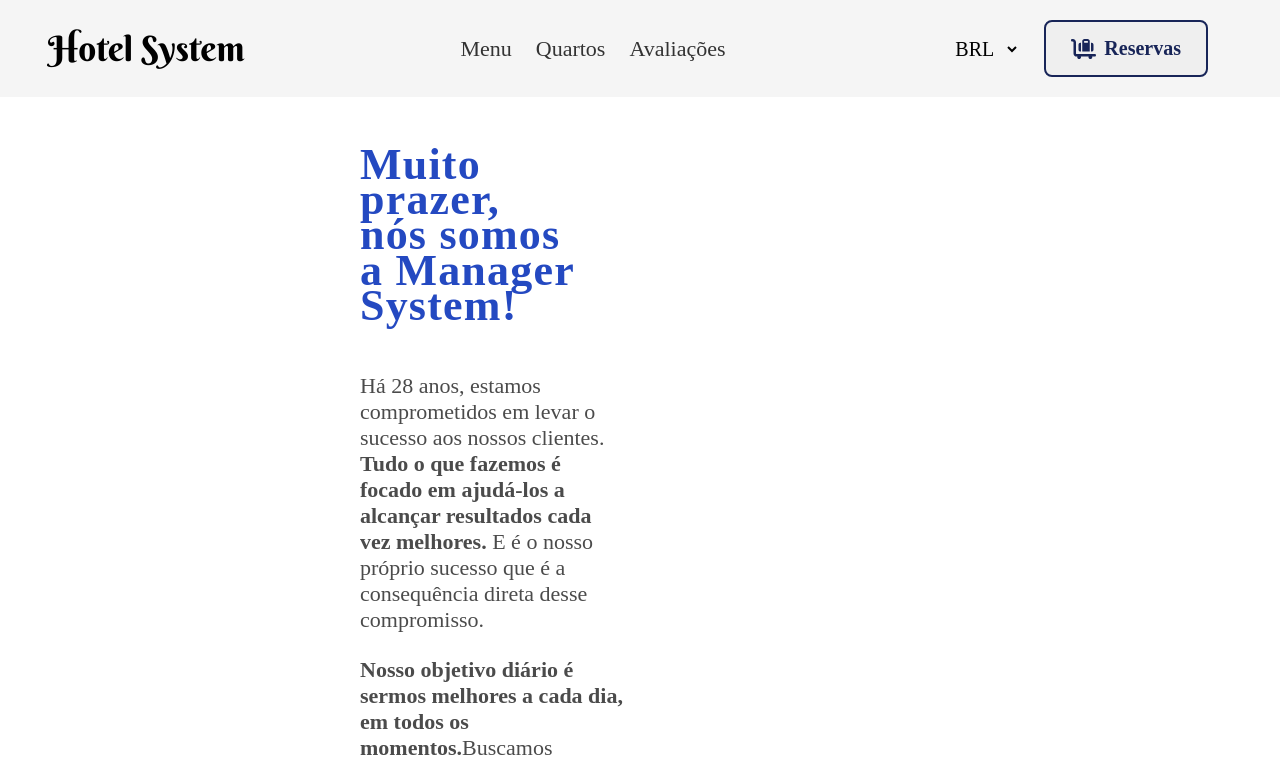
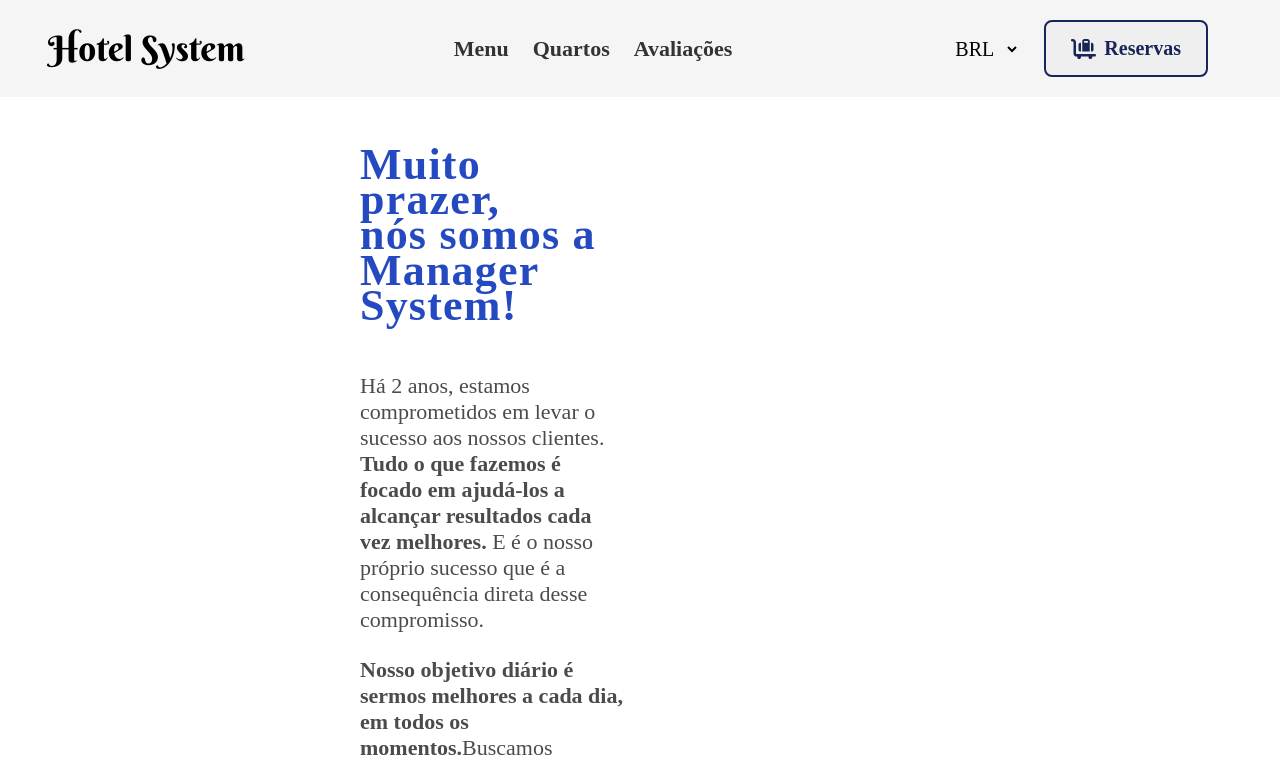
Before and after one commit to WilliamNunes905/Hotel-Management-System, a React (Vite) app: page /ourHistory in a window 1280 px wide. Shown: the top 765 px of the page. Built offline with nearby package versions, Linux system fonts and the light colour scheme.

Commit message:
🔨refactor: Refactoring scss and adjusting ourHistory class text

```diff
--- a/src/components/NavBar/NavBar.scss
+++ b/src/components/NavBar/NavBar.scss
@@ -24,12 +24,13 @@
     font-family: "Font Awesome 6 Pro";
     font-size: $font-size;
     font-style: normal;
-    font-weight: 400;
+    font-weight: 600;
     line-height: 22px;
     text-decoration: none;
   }
 
   a:hover {
-    color: #182558;
+    transition: 0.2s;
+    color: #28eca4;
   }
 }
--- a/src/components/OurHistory/index.tsx
+++ b/src/components/OurHistory/index.tsx
@@ -9,14 +9,14 @@
           <h1>
             Muito prazer,
             <br />
-            nós somos
+            nós somos a
             <br />
-            a Manager System!
+            Manager System!
           </h1>
         </div>
         <div className="text-history">
           <p>
-            Há 28 anos, estamos comprometidos em levar o sucesso aos nossos clientes.
+            Há 2 anos, estamos comprometidos em levar o sucesso aos nossos clientes.
             <strong>
               {' '}
               Tudo o que fazemos é focado em ajudá-los
```
